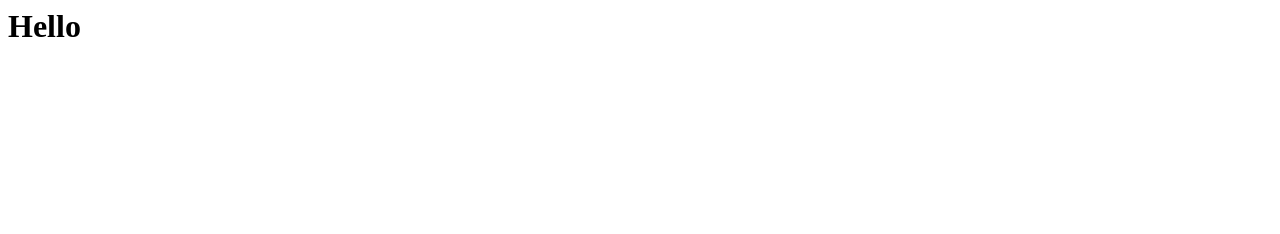
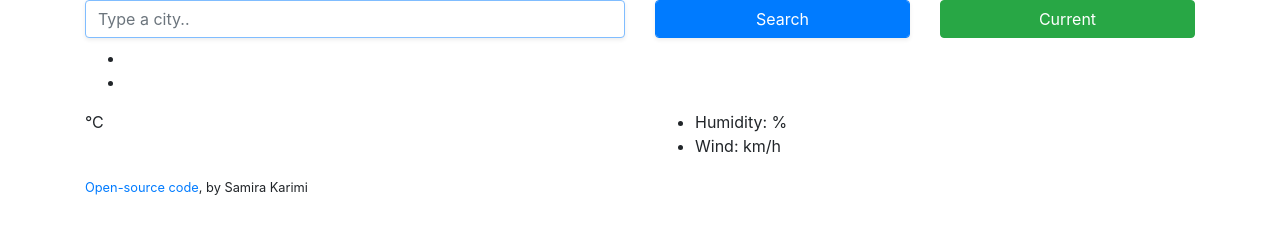
Before and after one commit to pari-me/hosting, a plain HTML site: page index.html in a window 1280 px wide. Drawn offline with nearby package versions, Linux system fonts and the light colour scheme.

Commit message:
Update index.html

```diff
--- a/index.html
+++ b/index.html
@@ -1 +1,81 @@
-<h1>Hello</h1>
+<!DOCTYPE html>
+<html lang="en">
+  <head>
+    <meta charset="UTF-8" />
+    <meta name="viewport" content="width=device-width, initial-scale=1.0" />
+    <meta http-equiv="X-UA-Compatible" content="ie=edge" />
+    <link
+      rel="stylesheet"
+      href="https://stackpath.bootstrapcdn.com/bootstrap/4.3.1/css/bootstrap.min.css"
+      integrity="sha384-ggOyR0iXCbMQv3Xipma34MD+dH/1fQ784/j6cY/iJTQUOhcWr7x9JvoRxT2MZw1T"
+      crossorigin="anonymous"
+    />
+    <script src="https://unpkg.com/axios/dist/axios.min.js"></script>
+    <link rel="stylesheet" href="src/styles.css" />
+
+    <title>Weather App</title>
+  </head>
+
+  <body>
+    <div class="container">
+      <div class="weather-app">
+        <form class="search-form" id="search-form">
+          <div class="row">
+            <div class="col-6">
+              <input
+                type="search"
+                placeholder="Type a city.."
+                autofocus="on"
+                autocomplete="off"
+                id="city-input"
+                class="form-control shadow-sm"
+              />
+            </div>
+            <div class="col-3">
+              <input
+                type="submit"
+                value="Search"
+                class="form-control btn btn-primary shadow-sm w-100"
+              />
+            </div>
+            <div class="col-3">
+              <button
+                class="btn btn-success w-100"
+                id="current-location-button"
+              >
+                Current
+              </button>
+            </div>
+          </div>
+        </form>
+        <h1 id="city"></h1>
+        <ul>
+          <li id="date"></li>
+          <li id="description"></li>
+        </ul>
+        <div class="row">
+          <div class="col-6">
+            <div class="clearfix">
+              <div class="float-left">
+                <span class="temperature" id="temperature"></span
+                ><span class="units">°C</span>
+              </div>
+            </div>
+          </div>
+          <div class="col-6">
+            <ul>
+              <li>Humidity: <span id="humidity"></span>%</li>
+              <li>Wind: <span id="wind"></span> km/h</li>
+            </ul>
+          </div>
+        </div>
+      </div>
+      <small
+        ><a href="https://github.com/mira-sa/hosting?search=1" target="_blank"
+          >Open-source code</a
+        >, by Samira Karimi</small
+      >
+    </div>
+    <script src="src/index.js"></script>
+  </body>
+</html>
```
